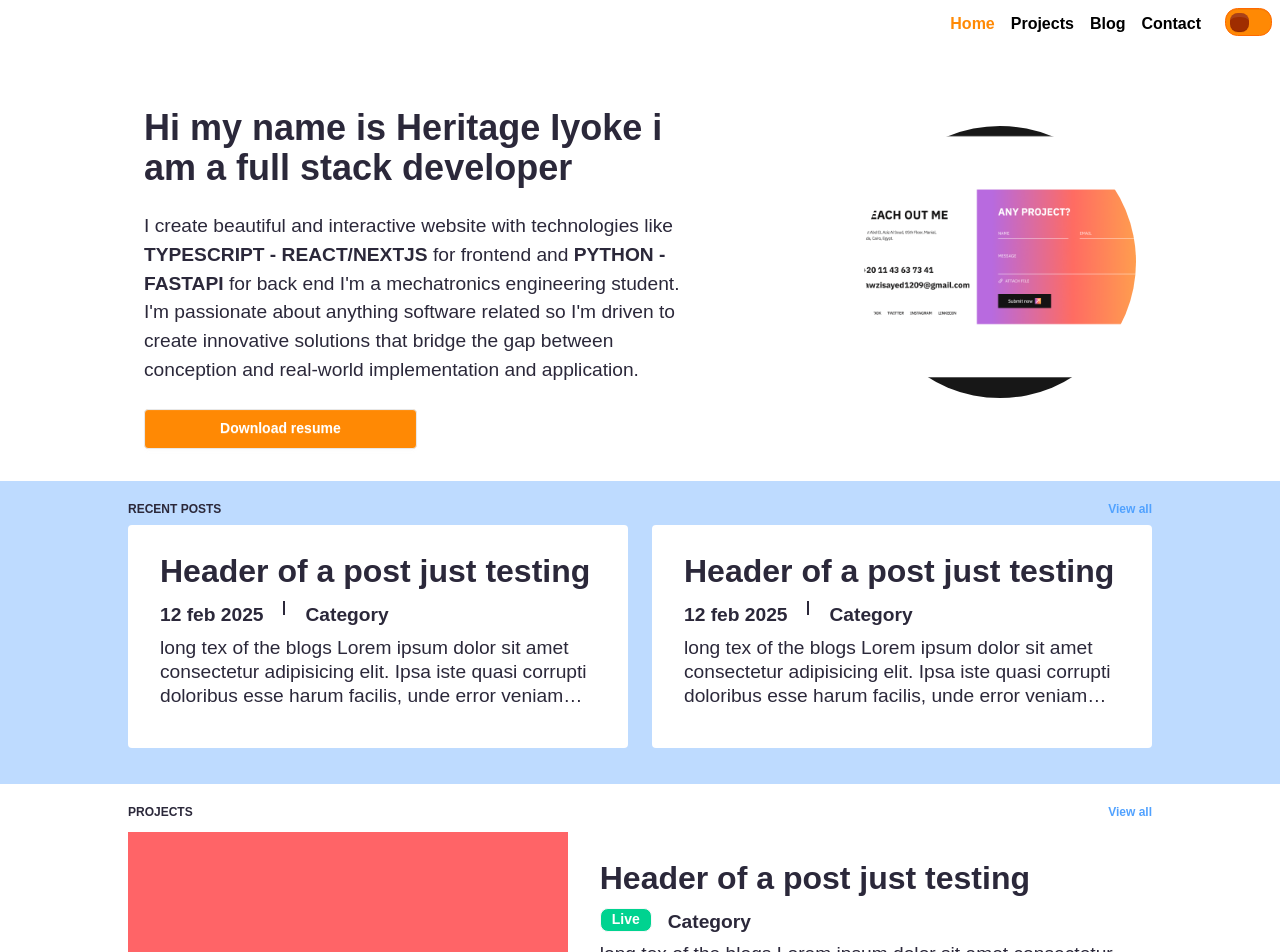
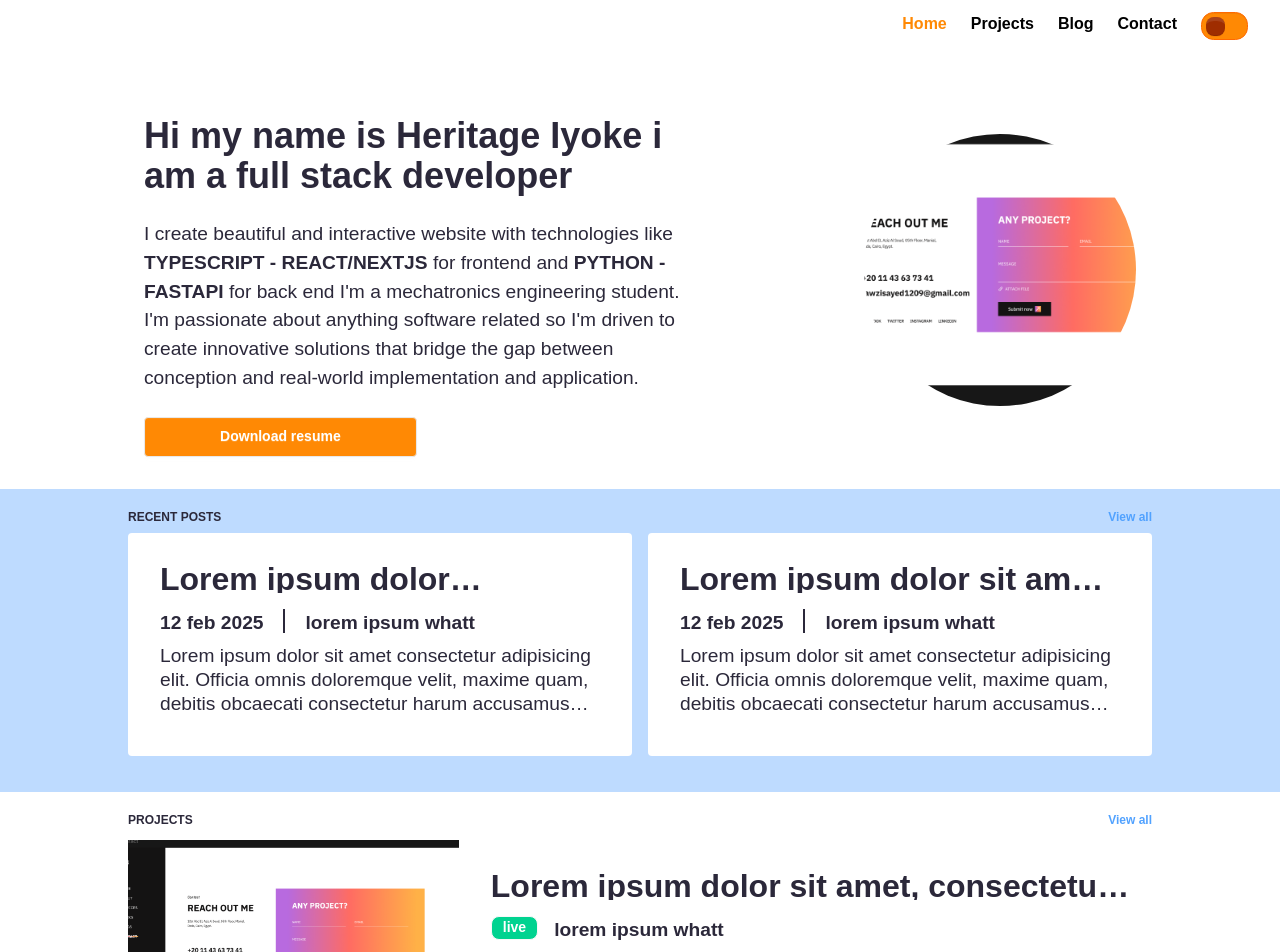
Before and after one commit to Heritage-XioN/my-portfolio, a Next.js app: page / in a window 1280 px wide. Shown: the top 952 px of the page. Built offline with nearby package versions, Linux system fonts and the light colour scheme.

Commit message:
added dynamic rendering capabilities

```diff
--- a/src/app/blog/page.tsx
+++ b/src/app/blog/page.tsx
@@ -1,17 +1,18 @@
 import BlogCard from '@/components/atom/blogCard';
+import blogs from '@/lib/blog';
 
 
 const Page = () => {
+	const blogCard = blogs.map((items) => {
+		return <BlogCard key={items.id} {...items} style='border-b' />;
+	});
   return (
 		<div className='w-full px-paddingSm py-4 mt-7 md:px-28 lg:px-36'>
 			<div className='font-bold mb-2 text-xl'>
 				<p className='font-black'>BLOG POSTS</p>
 			</div>
 			<div className='flex flex-col gap-4'>
-				<BlogCard style='border-b ' />
-				<BlogCard style='border-b' />
-				<BlogCard style='border-b ' />
-				<BlogCard style='border-b' />
+				{blogCard}
 			</div>
 		</div>
 	);
--- a/src/app/projects/page.tsx
+++ b/src/app/projects/page.tsx
@@ -1,21 +1,25 @@
 import ProjectsCard from '@/components/atom/projectsCard';
+import projects from '@/lib/projects';
 import React from 'react'
 
 const Page = () => {
+	const projectsCard = projects.map((items) => {
+		return (
+			<ProjectsCard
+				key={items.id}
+				{...items}
+				imageStyle='order-last md:h-96'
+				cardStyles='flex flex-col px-4 md:px-8'
+			/>
+		);
+	});
   return (
 		<div className='w-full px-paddingSm py-4 mt-7 md:px-24 lg:px-40'>
 			<div className='font-bold mb-2 text-xl'>
 				<p className='font-black'>PROJECTS</p>
 			</div>
 			<div className='flex flex-col gap-4'>
-				<ProjectsCard
-					imageStyle='order-last md:h-96'
-					cardStyles='flex flex-col px-4 md:px-8'
-				/>
-				<ProjectsCard
-					imageStyle='order-last md:h-96'
-					cardStyles='flex flex-col px-4 md:px-8'
-				/>
+				{projectsCard}
 			</div>
 		</div>
 	);
--- a/src/components/atom/blogCard.tsx
+++ b/src/components/atom/blogCard.tsx
@@ -1,27 +1,26 @@
 interface blogCard {
 	style: string;
+	header: string;
+	date: string;
+	category: string;
+	body: string;
 }
 
-const BlogCard = ({ style }: blogCard) => {
+const BlogCard = ({ style, header, date, category, body }: blogCard) => {
 	return (
 		<div
 			className={`bg-background px-4 py-2 w-full rounded md:px-8 md:py-4 lg:py-8 ${style}`}
 		>
-			<h1 className='text-[19px] font-black pb-1.5 leading-7 md:text-[1.5rem] lg:text-[2rem] lg:pb-4 line-clamp-2'>
-				Header of a post just testing
+			<h1 className='text-[19px] mb-1.5 font-black leading-7 md:text-[1.5rem] lg:text-[2rem] lg:mb-4 line-clamp-1'>
+				{header}
 			</h1>
 			<div className='flex pb-1.5 text-[10px] md:text-[0.8rem] lg:text-[1.2rem]'>
-				<p className='font-bold'>12 feb 2025</p>
-				<div className='h-3.5 bg-textColor mx-5 w-0.5'></div>
-				<p className='font-bold'>Category</p>
+				<p className='font-bold'>{date}</p>
+				<div className='h-3.5 md:h-4 lg:h-6 bg-textColor mx-5 w-0.5'></div>
+				<p className='font-bold'>{category}</p>
 			</div>
 			<p className='text-[11px] leading-[15.36px] font-normal mb-2 md:text-[1rem] md:leading-4 lg:text-[1.2rem] lg:leading-6 line-clamp-3'>
-				long tex of the blogs Lorem ipsum dolor sit amet consectetur adipisicing
-				elit. Ipsa iste quasi corrupti doloribus esse harum facilis, unde error
-				veniam Lorem ipsum dolor sit amet consectetur adipisicing elit. Impedit
-				quibusdam obcaecati mollitia perspiciatis voluptates id ad, ipsa fugit
-				ea nostrum sed et natus, esse maiores eius laboriosam? Reiciendis, ipsum
-				atque.
+				{body}
 			</p>
 		</div>
 	);
--- a/src/components/atom/projectsCard.tsx
+++ b/src/components/atom/projectsCard.tsx
@@ -1,28 +1,32 @@
 import React from 'react'
+import Image from 'next/image';
 
 interface blogCard {
 	imageStyle: string;
     cardStyles: string;
+	header: string;
+	image: string;
+	status: string;
+	category: string;
+	body: string;
 }
 
-const ProjectsCard = ({ imageStyle, cardStyles }: blogCard) => {
+const ProjectsCard = ({ imageStyle, cardStyles, header, image, status, category, body }: blogCard) => {
 	return (
 		<div className={`${cardStyles}`}>
-			<div
-				className={`h-52 w-full bg-red-400 mb-4 ${imageStyle} md:mr-4`}
-			></div>
+			<div className={`h-52 w-full bg-red-400 mb-4 ${imageStyle} md:mr-4 avatar`}>
+				<Image src={image} alt='card image' width={700} height={700} />
+			</div>
 			<div className='px-4 md:py-8 flex flex-col justify-between '>
-				<h1 className='text-[19px] font-black pb-1.5 leading-7 md:text-[1.5rem] lg:text-[2rem] md:pb-4 line-clamp-2'>
-					Header of a post just testing
+				<h1 className='text-[19px] font-black mb-1.5 leading-7 md:text-[1.5rem] lg:text-[2rem] md:mb-4 line-clamp-1'>
+					{header}
 				</h1>
 				<div className='flex pb-1.5 md:text-[1rem] lg:text-[1.2rem]'>
-					<p className='font-bold bg-success badge text-white mr-4'>Live</p>
-					<p className='font-bold'>Category</p>
+					<p className='font-bold bg-success badge text-white mr-4'>{status}</p>
+					<p className='font-bold'>{category}</p>
 				</div>
 				<p className='text-[11px] leading-[15.36px] font-normal mb-3 md:text-[1rem] md:leading-4 lg:text-[1.2rem] lg:leading-6 line-clamp-3'>
-					long tex of the blogs Lorem ipsum dolor sit amet consectetur
-					adipisicing elit. Ipsa iste quasi corrupti doloribus esse harum
-					facilis, unde error veniam
+					{body}
 				</p>
 			</div>
 		</div>
--- a/src/components/molecules/blogs.tsx
+++ b/src/components/molecules/blogs.tsx
@@ -1,19 +1,26 @@
 import React from 'react';
 import BlogCard from '../atom/blogCard';
 import Link from 'next/link';
+import blogs from '@/lib/blog';
+
+
 
 const Blogs = () => {
+
+	const blogCard = blogs.map((items) => {
+		return <BlogCard key={items.id} {...items} style='' />;
+	})
+
 	return (
 		<div className='bg-blue-200 w-full px-paddingSm md:px-paddingmd lg:px-32 lg:py-5 py-4'>
 			<div className='flex justify-between font-bold mb-2 text-xs'>
 				<p className='font-black'>RECENT POSTS</p>
-				<Link className='text-blue-400' href={''}>
+				<Link className='text-blue-400' href={'/blog'}>
 					View all
 				</Link>
 			</div>
-			<div className='flex flex-col md:flex-row gap-6 pb-4'>
-				<BlogCard style='' />
-				<BlogCard style='' />
+			<div className='flex flex-col md:flex-row gap-4 pb-4'>
+				{blogCard}
 			</div>
 		</div>
 	);
--- a/src/components/molecules/mdNav.tsx
+++ b/src/components/molecules/mdNav.tsx
@@ -1,9 +1,9 @@
-import React from 'react'
-import Navlink from '../atom/navlink'
+import React from 'react';
+import Navlink from '../atom/navlink';
 
 const MdNav = () => {
-  return (
-		<div className='hidden md:flex flex-row-reverse w-full content-end items-end p-2'>
+	return (
+		<div className='hidden md:flex flex-row-reverse w-full py-3 px-8'>
 			<div className='flex-none'>
 				<input
 					type='checkbox'
@@ -11,7 +11,7 @@ const MdNav = () => {
 				/>
 			</div>
 			<div className='px-4 mr-2'>
-				<ul className='flex gap-4'>
+				<ul className='flex gap-6'>
 					<li>
 						<Navlink url='/' display='Home' />
 					</li>
@@ -28,6 +28,6 @@ const MdNav = () => {
 			</div>
 		</div>
 	);
-}
+};
 
-export default MdNav
+export default MdNav;
--- a/src/components/molecules/projects.tsx
+++ b/src/components/molecules/projects.tsx
@@ -1,19 +1,24 @@
 import React from 'react'
 import ProjectsCard from '../atom/projectsCard'
 import Link from 'next/link';
+import projects from '@/lib/projects';
 
 const Projects = () => {
+	const projectsCard = projects.map((items) => {
+		return (
+			<ProjectsCard key={items.id} {...items} imageStyle='' cardStyles='border-b  md:flex md:flex-row' />
+		);
+	});
   return (
 		<div className='px-paddingSm md:px-paddingmd lg:px-32 w-full py-5 mb-6'>
 			<div className='flex justify-between font-bold mb-3 text-xs'>
 				<p className='font-black'>PROJECTS</p>
-				<Link className='text-blue-400' href={''}>
+				<Link className='text-blue-400' href={'/projects'}>
 					View all
 				</Link>
 			</div>
 			<div className='flex flex-col gap-4 w'>
-				<ProjectsCard imageStyle='' cardStyles='border-b  md:flex md:flex-row' />
-				<ProjectsCard imageStyle='' cardStyles='border-b  md:flex md:flex-row' />
+				{projectsCard}
 			</div>
 		</div>
 	);
--- /dev/null
+++ b/src/lib/blog.tsx
@@ -0,0 +1,18 @@
+const blogs = [
+	{
+        id: 1,
+		header: ' Lorem ipsum dolor consectetur adipisicing elit ldkldkdifi ffjfjfj ddjdjjd dbdbwnww .',
+		date: '12 feb 2025',
+		category: 'lorem ipsum whatt',
+		body: 'Lorem ipsum dolor sit amet consectetur adipisicing elit. Officia omnis doloremque velit, maxime quam, debitis obcaecati consectetur harum accusamus consequuntur sit. Aspernatur vero vitae nulla odio nisi voluptate dolorum asperiores.',
+	},
+	{
+        id: 2,
+		header: ' Lorem ipsum dolor sit amet, consectetur adipisicing eli djfjfjf mffk dkdk dndjdt.',
+		date: '12 feb 2025',
+		category: 'lorem ipsum whatt',
+		body: 'Lorem ipsum dolor sit amet consectetur adipisicing elit. Officia omnis doloremque velit, maxime quam, debitis obcaecati consectetur harum accusamus consequuntur sit. Aspernatur vero vitae nulla odio nisi voluptate dolorum asperiores.',
+	}
+];
+
+export default blogs;
--- a/src/lib/linkpath.ts
+++ b/src/lib/linkpath.ts
@@ -1,7 +1,4 @@
-type paths = [{
-    url: string;
-    display: string;
-}]
+
 
 const linkPaths = [
      {
--- /dev/null
+++ b/src/lib/projects.tsx
@@ -0,0 +1,36 @@
+const projects = [
+	{
+		id: 1,
+		image: '/Screenshot 2025-11-10 015949.png',
+		header: ' Lorem ipsum dolor sit amet, consectetur adipisicing elit.',
+		status: 'live',
+		category: 'lorem ipsum whatt',
+		body: 'Lorem ipsum dolor sit amet consectetur adipisicing elit. Officia omnis doloremque velit, maxime quam, debitis obcaecati consectetur harum accusamus consequuntur sit. Aspernatur vero vitae nulla odio nisi voluptate dolorum asperiores.',
+	},
+	{
+		id: 2,
+		image: '/Screenshot 2025-11-10 015949.png',
+		header: ' Lorem ipsum dolor sit amet, consectetur adipisicing elit.',
+		status: 'live',
+		category: 'lorem ipsum whatt',
+		body: 'Lorem ipsum dolor sit amet consectetur adipisicing elit. Officia omnis doloremque velit, maxime quam, debitis obcaecati consectetur harum accusamus consequuntur sit. Aspernatur vero vitae nulla odio nisi voluptate dolorum asperiores.',
+	},
+	{
+		id: 3,
+		image: '/Screenshot 2025-11-10 015949.png',
+		header: ' Lorem ipsum dolor sit amet, consectetur adipisicing elit.',
+		status: 'live',
+		category: 'lorem ipsum whatt',
+		body: 'Lorem ipsum dolor sit amet consectetur adipisicing elit. Officia omnis doloremque velit, maxime quam, debitis obcaecati consectetur harum accusamus consequuntur sit. Aspernatur vero vitae nulla odio nisi voluptate dolorum asperiores.',
+	},
+	{
+		id: 4,
+		image: '/Screenshot 2025-11-10 015949.png',
+		header: ' Lorem ipsum dolor sit amet, consectetur adipisicing elit.',
+		status: 'live',
+		category: 'lorem ipsum whatt',
+		body: 'Lorem ipsum dolor sit amet consectetur adipisicing elit. Officia omnis doloremque velit, maxime quam, debitis obcaecati consectetur harum accusamus consequuntur sit. Aspernatur vero vitae nulla odio nisi voluptate dolorum asperiores.',
+	},
+];
+
+export default projects;
```
